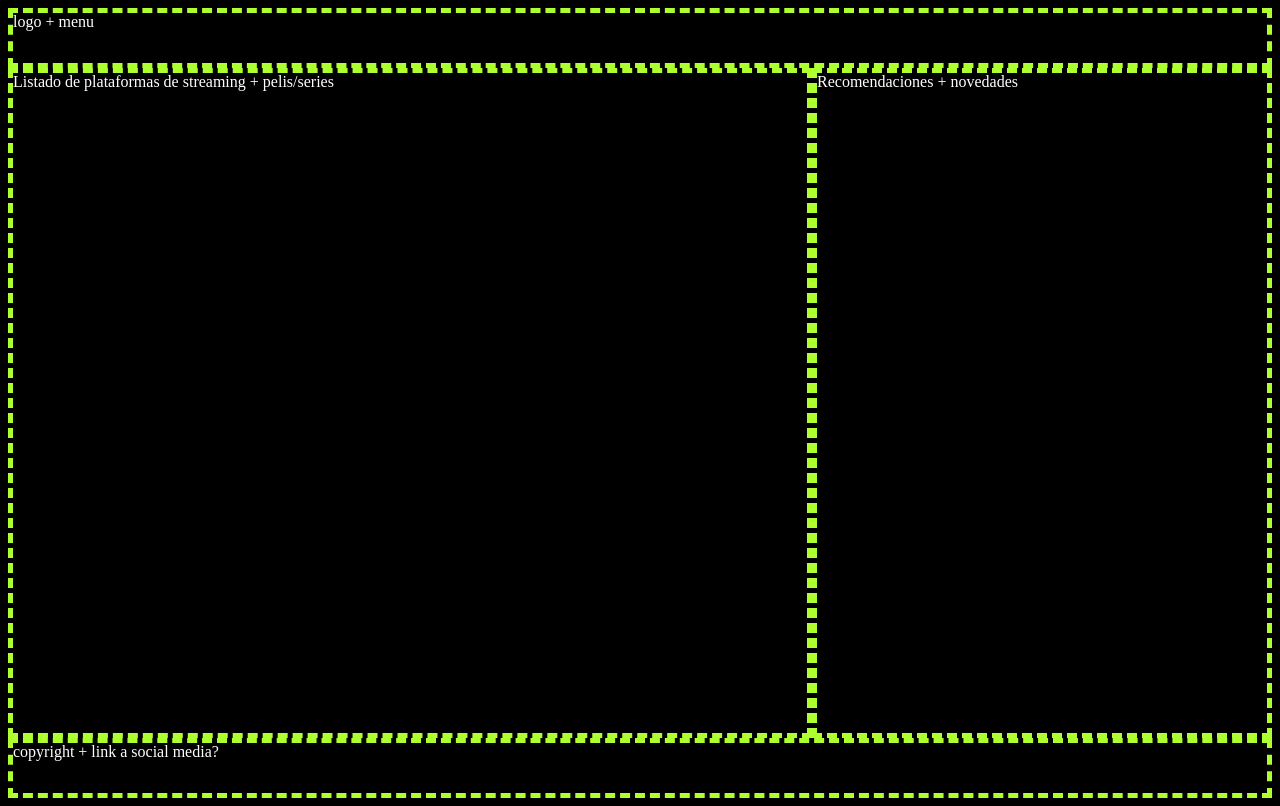
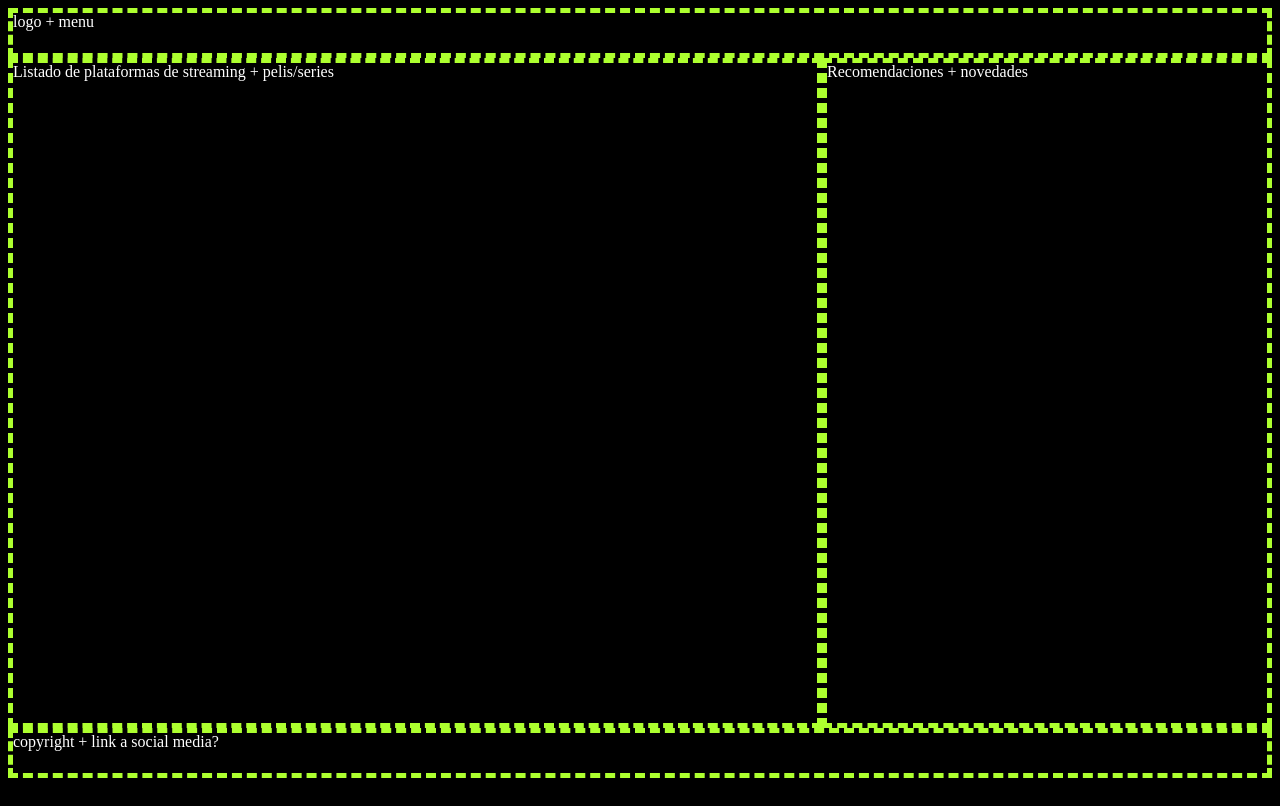
Before and after one commit to Patriciosole/codoacodo-viewflix, a plain HTML site: page index.html in a window 1280 px wide. Drawn offline with Linux system fonts and the light colour scheme.

Commit message:
border box added

```diff
--- a/estilos/style.css
+++ b/estilos/style.css
@@ -1,3 +1,6 @@
+* {
+    box-sizing: border-box;
+}
 body {
     background-color: black;
     color: white;
@@ -13,12 +16,14 @@ header{
 }
 main {
     display: flex;
+    flex-wrap: wrap;
     height: calc(100vh - (50px + 50px + 30px) );
     flex-direction: row;
     justify-content: space-between;
 }
 main > section {
     flex:1;
+    min-width: 450px;
 }
 aside {
     width: 450px;
```
